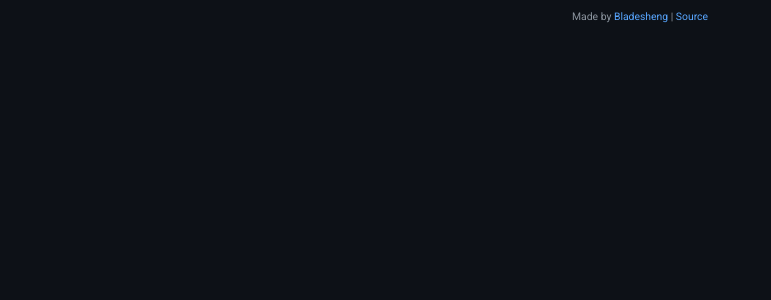
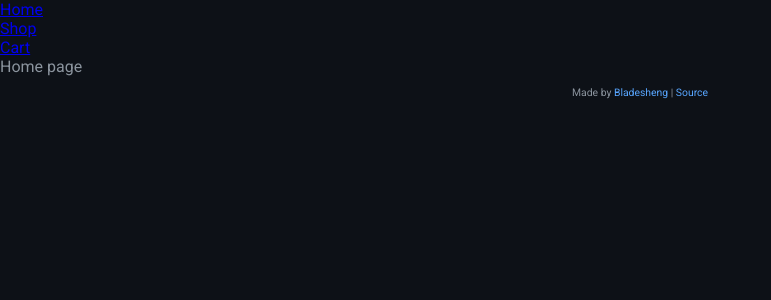
Before and after one commit to Bladesheng/shopping-cart, a React app: page / in a window 1280 px wide. Shown: the top 300 px of the page, without its empty margins (0-771 px from the left). Built offline with nearby package versions, Linux system fonts and the light colour scheme.

Commit message:
Add react router

```diff
--- a/package.json
+++ b/package.json
@@ -45,5 +45,8 @@
     "webpack": "^5.74.0",
     "webpack-cli": "^4.10.0",
     "webpack-dev-server": "^4.11.1"
+  },
+  "dependencies": {
+    "react-router-dom": "^6.4.2"
   }
 }
--- a/src/components/App.tsx
+++ /dev/null
@@ -1,10 +0,0 @@
-import React from "react";
-import Footer from "./Footer";
-
-export default function App() {
-  return (
-    <div className="app">
-      <Footer></Footer>
-    </div>
-  );
-}
--- /dev/null
+++ b/src/components/Cart.tsx
@@ -0,0 +1,5 @@
+import React from "react";
+
+export default function Cart() {
+  return <div>Cart here</div>;
+}
--- a/src/components/Footer.tsx
+++ b/src/components/Footer.tsx
@@ -2,7 +2,7 @@ import React from "react";
 
 export default function Footer() {
   return (
-    <footer className="footer">
+    <footer>
       <span>Made by </span>
       <a href="https://github.com/Bladesheng">Bladesheng</a>
       <span> | </span>
--- /dev/null
+++ b/src/components/Header.tsx
@@ -0,0 +1,22 @@
+import React from "react";
+import { Link } from "react-router-dom";
+
+export default function Header() {
+  return (
+    <header>
+      <nav>
+        <ul>
+          <li>
+            <Link to="/">Home</Link>
+          </li>
+          <li>
+            <Link to="/shop">Shop</Link>
+          </li>
+          <li>
+            <Link to="/cart">Cart</Link>
+          </li>
+        </ul>
+      </nav>
+    </header>
+  );
+}
--- /dev/null
+++ b/src/components/Home.tsx
@@ -0,0 +1,5 @@
+import React from "react";
+
+export default function Home() {
+  return <div className="app">Home page</div>;
+}
--- /dev/null
+++ b/src/components/RouteSwitch.tsx
@@ -0,0 +1,25 @@
+import React from "react";
+import { BrowserRouter, Routes, Route } from "react-router-dom";
+
+import Home from "./Home";
+import Shop from "./Shop";
+import Cart from "./Cart";
+
+import Header from "./Header";
+import Footer from "./Footer";
+
+export default function RouteSwitch() {
+  return (
+    <BrowserRouter>
+      <Header></Header>
+
+      <Routes>
+        <Route path="/" element={<Home></Home>}></Route>
+        <Route path="shop" element={<Shop></Shop>}></Route>
+        <Route path="cart" element={<Cart></Cart>}></Route>
+      </Routes>
+
+      <Footer></Footer>
+    </BrowserRouter>
+  );
+}
--- /dev/null
+++ b/src/components/Shop.tsx
@@ -0,0 +1,5 @@
+import React from "react";
+
+export default function Shop() {
+  return <div>Shop here</div>;
+}
--- a/src/index.tsx
+++ b/src/index.tsx
@@ -1,7 +1,11 @@
 import "./styles/style.scss";
 import React from "react";
 import ReactDOM from "react-dom/client";
-import App from "./components/App";
+import RouteSwitch from "./components/RouteSwitch";
 
 const root = ReactDOM.createRoot(document.getElementById("root"));
-root.render(<App></App>);
+root.render(
+  <React.StrictMode>
+    <RouteSwitch></RouteSwitch>
+  </React.StrictMode>
+);
```
Also changed, not shown: 3 other files (tests, documents, lock files or other folders).
